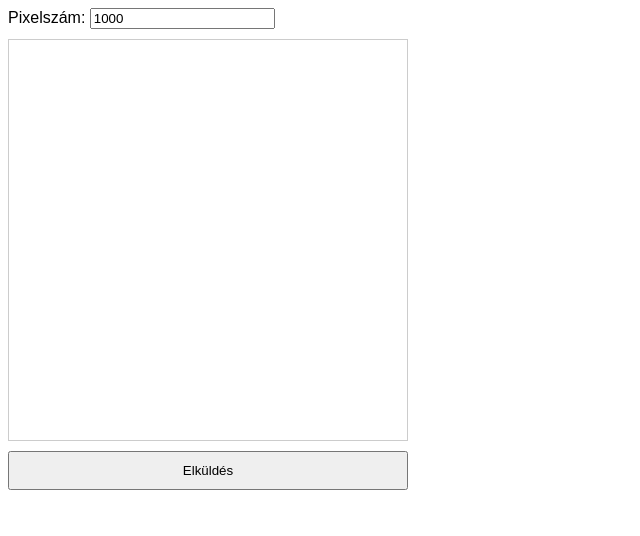
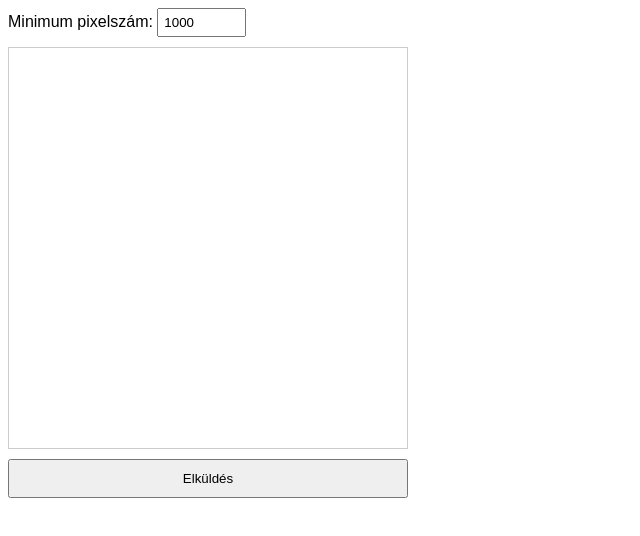
Before and after one commit to smhg/signature, a plain HTML site: page index.html in a window 1280 px wide. Shown: the whole page, without its empty margins (0-640 px from the left). Drawn offline with Linux system fonts and the light colour scheme.

Commit message:
clarify threshold input

```diff
--- a/index.css
+++ b/index.css
@@ -1,5 +1,10 @@
 body {
 	font-family: sans-serif;
+}
+
+#threshold {
+	width: 75px;
+	padding: 5px;
 }
 
 form {
--- a/index.html
+++ b/index.html
@@ -7,7 +7,7 @@
   <link rel="stylesheet" href="index.css">
 </head>
 <body>
-  Pixelszám: <input type="number" id="threshold" value="1000" />
+  Minimum pixelszám: <input type="number" id="threshold" value="1000" />
   <form id="form">
   <canvas id="signature" width="400" height="400"></canvas>
   <button>Elküldés</button>
```
